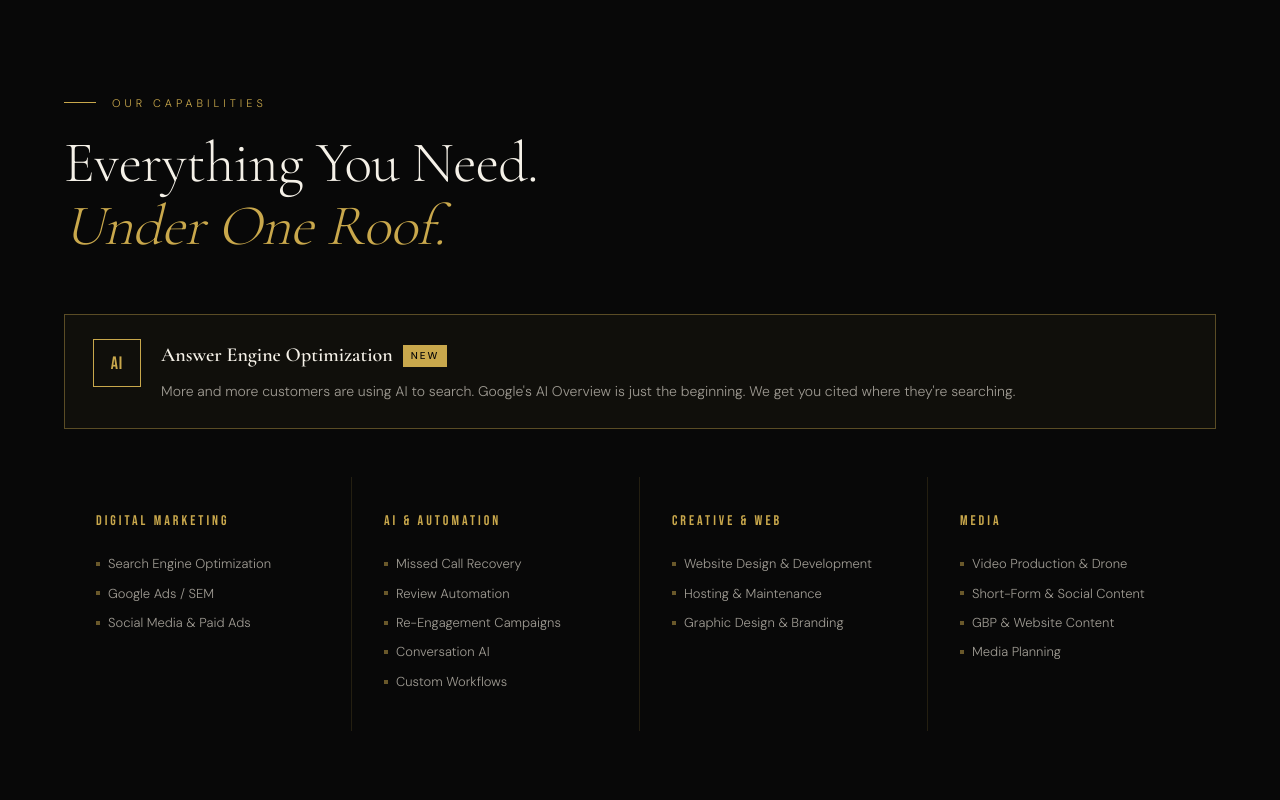
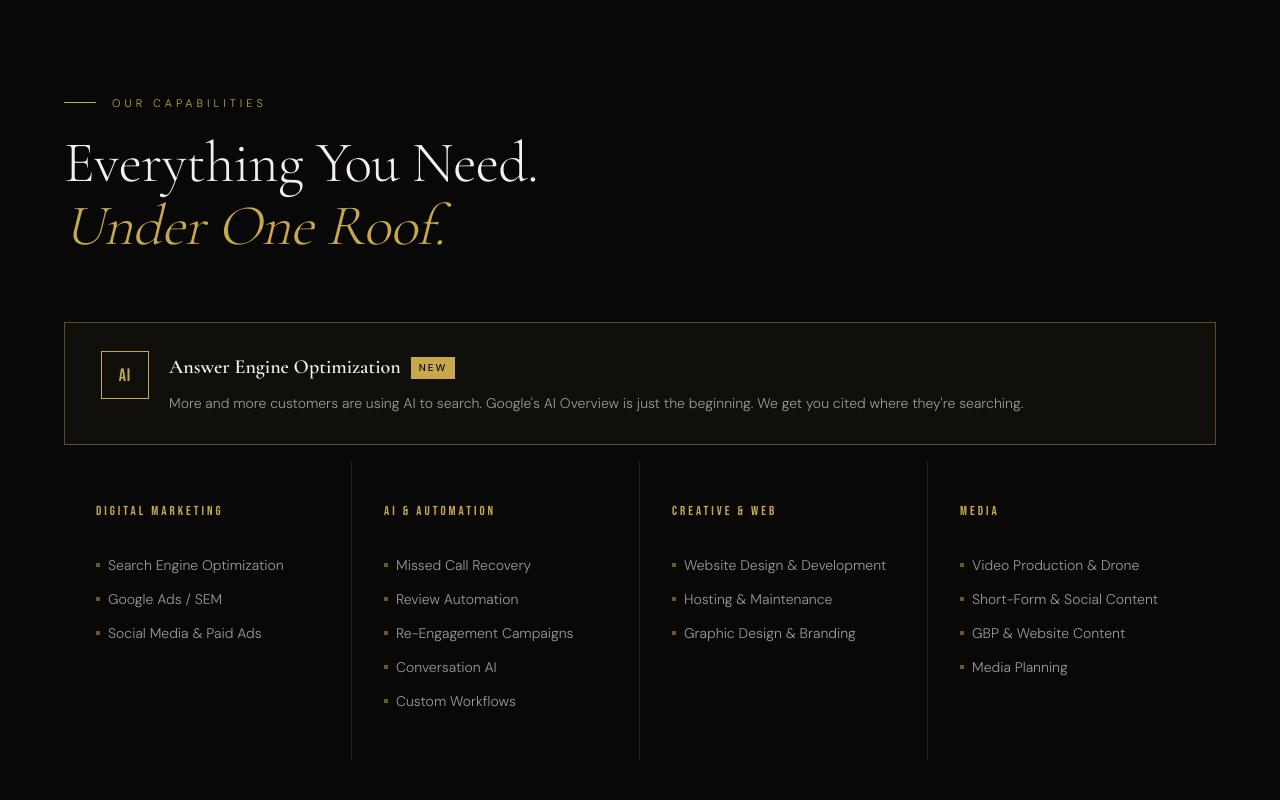
Before and after one commit to clarsol/clarion_solutions, a Next.js app: page / in a window 1280 px wide. Shown: the part 1959-2759 px from the top of the page. Built offline with nearby package versions, Linux system fonts and the light colour scheme.

Commit message:
landing page change

```diff
--- a/src/components/CapabilitiesSection.jsx
+++ b/src/components/CapabilitiesSection.jsx
@@ -63,7 +63,7 @@ export default function CapabilitiesSection() {
           lineHeight: 1.1,
           letterSpacing: "-0.5px",
           color: "#F5F1E8",
-          marginBottom: "56px",
+          marginBottom: "64px",
         }}
       >
         Everything You Need.
@@ -77,8 +77,8 @@ export default function CapabilitiesSection() {
         className="reveal reveal-delay-2 aeo-strip"
         style={{
           border: "1px solid rgba(201,168,76,0.4)",
-          padding: "24px 28px",
-          marginBottom: "48px",
+          padding: "28px 36px",
+          marginBottom: "16px",
           display: "flex",
           alignItems: "flex-start",
           gap: "20px",
@@ -153,18 +153,18 @@ export default function CapabilitiesSection() {
             ref={colRefs[i]}
             className={`reveal ${delayClasses[i]}`}
             style={{
-              padding: "32px",
+              padding: "40px 32px",
               borderRight: i < capabilities.length - 1 ? "1px solid rgba(201,168,76,0.15)" : "none",
             }}
           >
             <h3
               style={{
                 fontFamily: "var(--font-bebas)",
-                fontSize: "14px",
+                fontSize: "13px",
                 letterSpacing: "3px",
                 textTransform: "uppercase",
                 color: "#C9A84C",
-                marginBottom: "20px",
+                marginBottom: "28px",
               }}
             >
               {col.category}
@@ -175,9 +175,9 @@ export default function CapabilitiesSection() {
                   key={item}
                   style={{
                     fontFamily: "var(--font-dm-sans)",
-                    fontSize: "13px",
+                    fontSize: "14px",
                     color: "#9E9A92",
-                    lineHeight: 1.8,
+                    lineHeight: 2,
                     paddingBottom: "6px",
                     display: "flex",
                     alignItems: "center",
```
